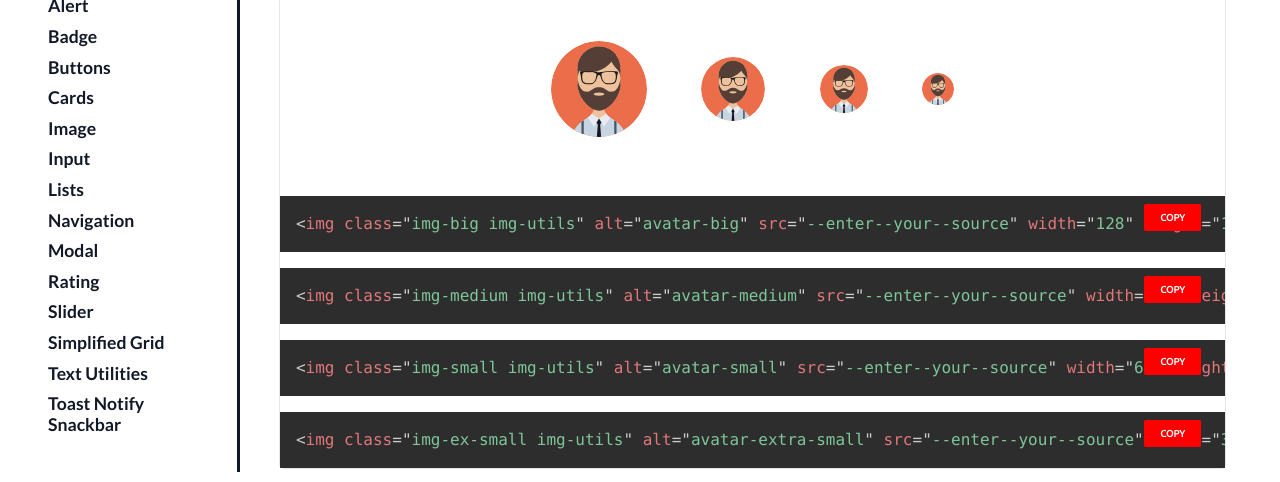
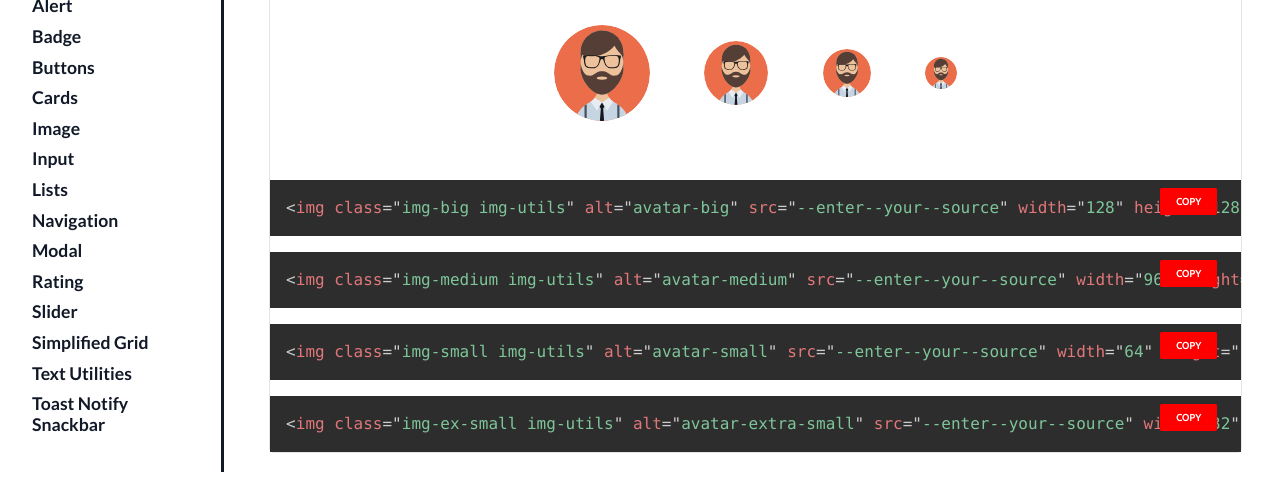
Before and after one commit to jugalkpatel/Component_Library, a plain HTML site: page index.html in a window 1280 px wide. Shown: the part 166-648 px from the top of the page. Drawn offline with Linux system fonts and the light colour scheme; files whose address does not match are found by name.

Commit message:
feat: added styles to compiled css

```diff
--- a/index.css
+++ b/index.css
@@ -177,7 +177,8 @@
   display: flex;
 
   flex-direction: column;
-  margin: 1rem 0;
+  margin: 0 auto;
+  /* margin: 1rem 0; */
   /* height: 100vh; */
   /* border: 1px solid black; */
 }
@@ -204,6 +205,7 @@ div.code-toolbar {
 @media screen and (min-width: 576px) {
   .container {
     display: flex;
+    justify-content: space-between;
   }
   .sidebar {
     width: 15%;
@@ -221,7 +223,7 @@ div.code-toolbar {
     left: 19.5%;
   }
   .main {
-    padding: 1rem 3rem;
+    padding: 1rem 2rem;
   }
   .sidebar {
     display: inline-block;
@@ -237,3 +239,9 @@ div.code-toolbar {
     z-index: 2;
   }
 }
+
+@media screen and (min-width: 576px) and (max-width: ) @media screen and (min-width: 1276px) {
+  .main {
+    padding: 1rem 3rem;
+  }
+}
```
